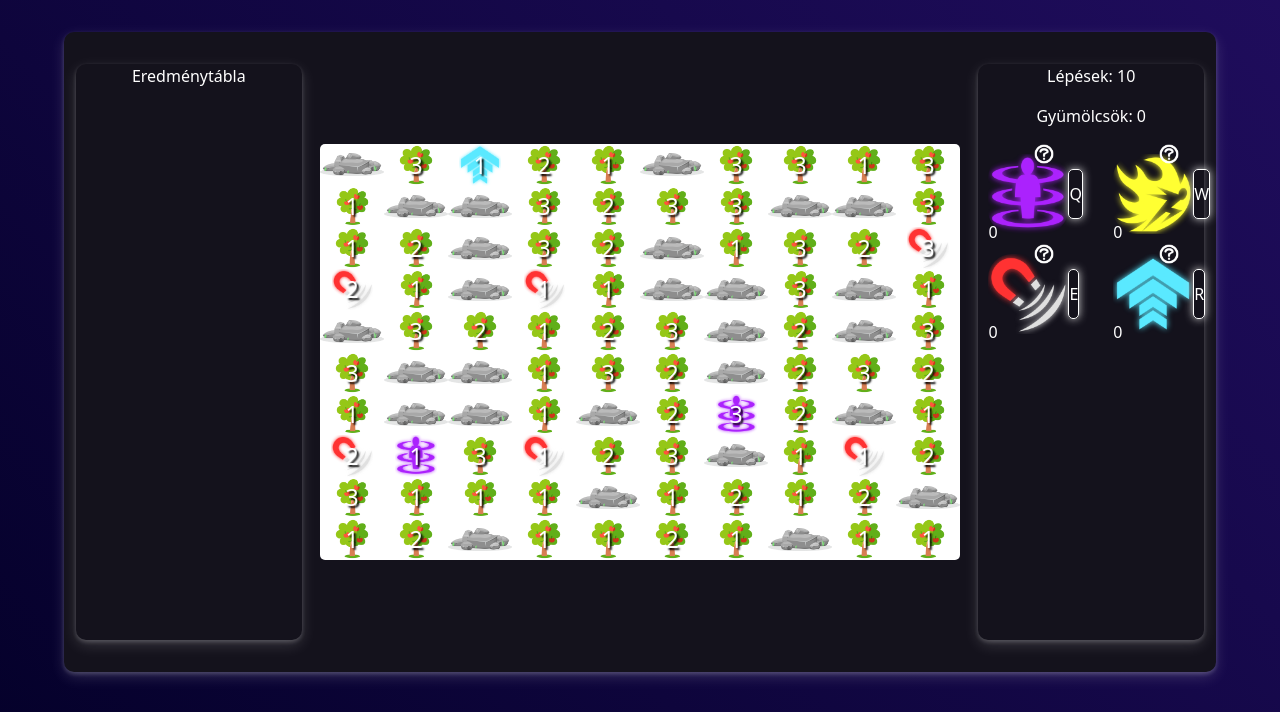
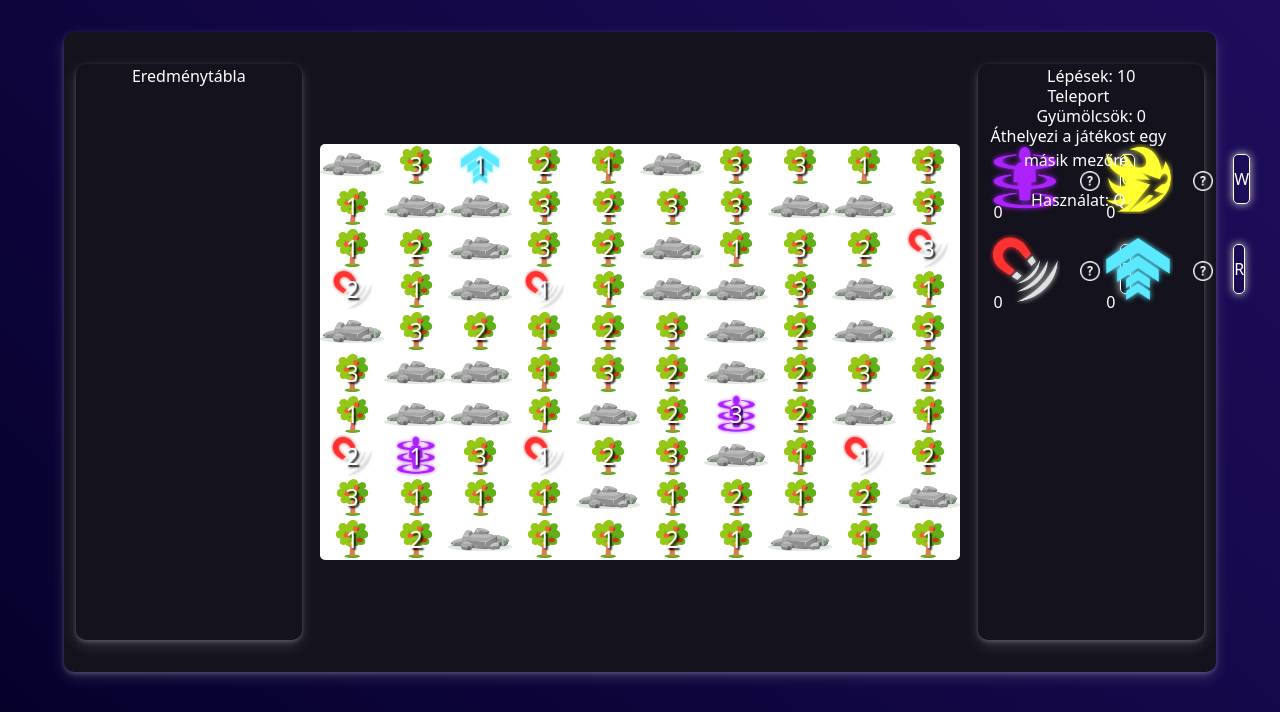
Before and after one commit to budaizalan/undefined, a PHP site: page / in a window 1280 px wide. Shown: the part 72-784 px from the top of the page. Run offline with PHP 8.4, Linux system fonts and the light colour scheme.

Commit message:
progress

```diff
--- a/MasodikFordulo/index.html
+++ b/MasodikFordulo/index.html
@@ -44,40 +44,47 @@
                 <div class="game-scoreboard">
                     <p>Lépések: <span id="game-steps">0</span></p>
                     <p>Gyümölcsök: <span id="game-fruits">0</span></p>
-                    <div class="row">
-                        <div class="col-6">
-                            <span class="ability">
+                    <div class="row ability-row">
+                        <div class="col-6 ability">
                             <img src="./images/teleport.png" alt="">
-                                <img src="./images/help.png" class="ability-help" id="teleport-help" alt="?">
+                            <div class="ability-help">
+                                <img src="./images/help.png" id="teleport-help" alt="?">
+                                <div class="ability-help-tooltip" id="teleport-help-tooltip">
+                                    <p>Teleport</p>
+                                    <p>Áthelyezi a játékost egy másik mezőre.</p>
+                                    <p>Használat: Q</p>
+                                </div>
+                            </div>
+
                             <span class="ability-count" id="teleport">0</span>
                             <span class="ability-button" id="button-teleport">Q</span>
-                            </span>
                         </div>
-                        <div class="col-6">
-                            <span class="ability">
+                        <div class="col-6 ability">
                             <img src="./images/dash.png" alt="">
-                                <img src="./images/help.png" class="ability-help" id="dash-help" alt="?">
+                            <div class="ability-help">
+                                <img src="./images/help.png" id="dash-help" alt="?">
+                            </div>
                             <span class="ability-count" id="dash">0</span>
                             <span class="ability-button" id="button-dash">W</span>
-                            </span>
                         </div>
                     </div>
-                    <div class="row">
-                        <div class="col-6">
-                            <span class="ability">
+                    <div class="row ability-row">
+                        <div class="col-6 ability">
                             <img src="./images/harvest.png" alt="">
+                            <div class="ability-help">
                                 <img src="./images/help.png" class="ability-help" id="harvest-help" alt="?">
+
+                            </div>
                             <span class="ability-count" id="harvest">0</span>
                             <span class="ability-button" id="button-harvest">E</span>
-                            </span>
                         </div>
-                        <div class="col-6">
-                            <span class="ability">
+                        <div class="col-6 ability">
                             <img src="./images/duplicate.png" alt="">
+                            <div class="ability-help">
                                 <img src="./images/help.png" class="ability-help" id="duplivate-help" alt="?">
+                            </div>
                             <span class="ability-count" id="duplicate">0</span>
                             <span class="ability-button" id="button-duplicate">R</span>
-                            </span>
                         </div>
                     </div>
                 </div>
--- a/MasodikFordulo/style.css
+++ b/MasodikFordulo/style.css
@@ -83,33 +83,57 @@ main{
     0 5px 15px 0 rgba(255, 255, 255, 0.15);
 }
 
+.ability-row{
+  width: 100%;
+  margin: 0 0 20px 0;
+}
+
 .ability{
   display: flex;
-  width: 90%;
   position: relative;
   justify-content: space-around;
   align-items: center;
-  margin: 10px;
 }
 
 .ability img{
-  width: 80px;
+  width: 70px;
   height: auto;
   border-radius: 30%;
+  margin-right: 20px;
 }
 
 .ability .ability-help{
+  display: inline-block;
+}
+
+.ability .ability-help img{
   height: 20px;
   width: 20px;
+
+}
+
+.ability .ability-help img:hover{
+  background-color: #42c3ca;
+  border-radius: 50%;
+  transition: background-color 0.5s;
+}
+
+.ability-help-tooltip{
+  color: white;
+  border-radius: 5px;
+  padding: 10px;
+  width: 200px;
+  text-align: center;
   position: absolute;
-  top: -10px;
-  left: 50%;
+  top: -100%;
+  left: 0;
+  z-index: 1;
 }
 
 .ability-count{
   position: absolute;
   bottom: -10px;
-  left: 0;
+  left: 15px;
 }
 
 .ability-button{
```
Also changed, not shown: MasodikFordulo/images/help.png. Lines whose indentation alone changed are shown as unchanged.
